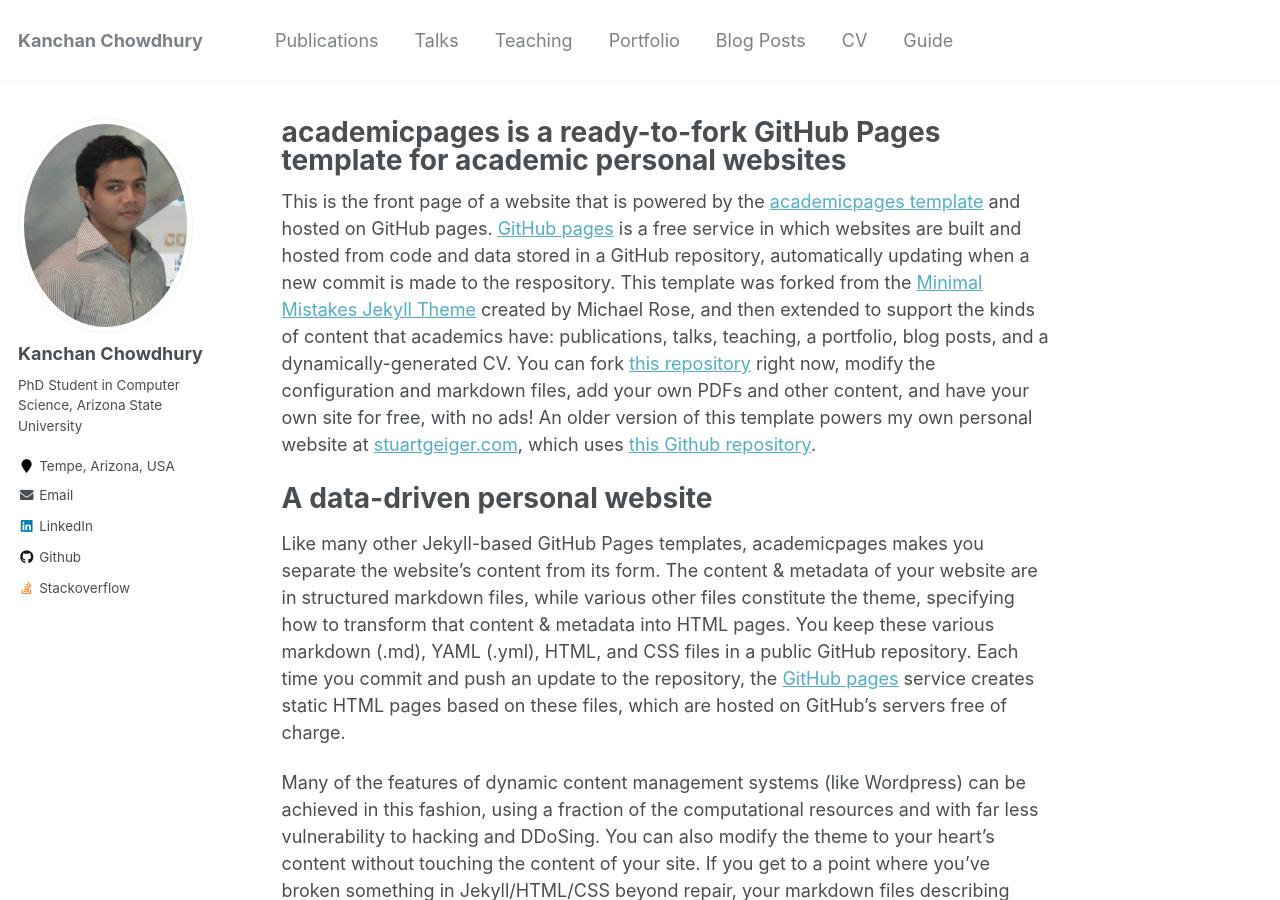
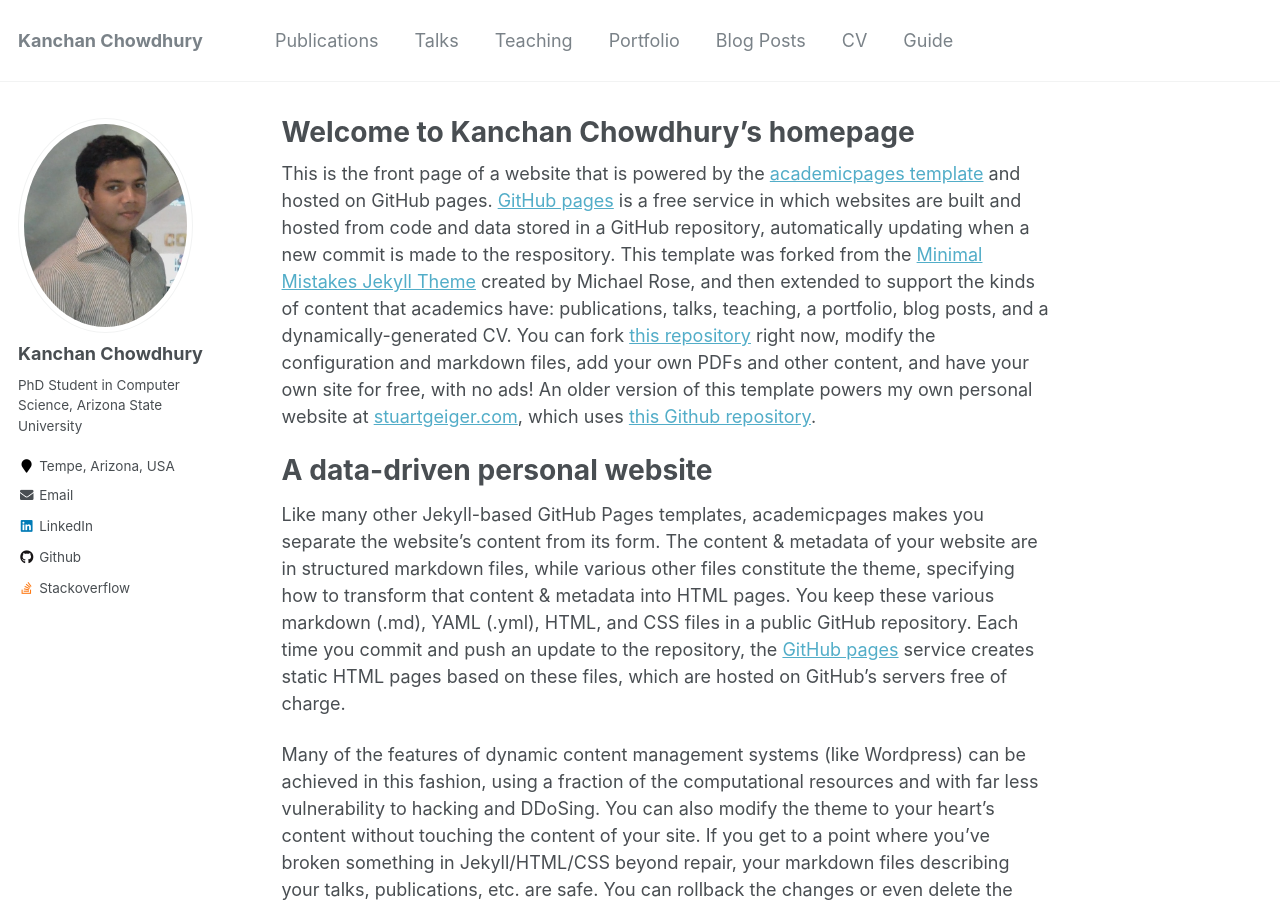
Before and after one commit to kanchanchy/kanchanchy.github.io, a Jekyll site: the page built from _pages/about.md, in a window 1280 px wide and 900 px high. Built offline with Jekyll 4.4.1, drawn with Linux system fonts in a browser that asks for light colours.

Commit message:
page title updated

```diff
--- a/_pages/about.md
+++ b/_pages/about.md
@@ -1,6 +1,6 @@
 ---
 permalink: /
-title: "academicpages is a ready-to-fork GitHub Pages template for academic personal websites"
+title: "Welcome to Kanchan Chowdhury's homepage"
 excerpt: "About me"
 author_profile: true
 redirect_from:
```
